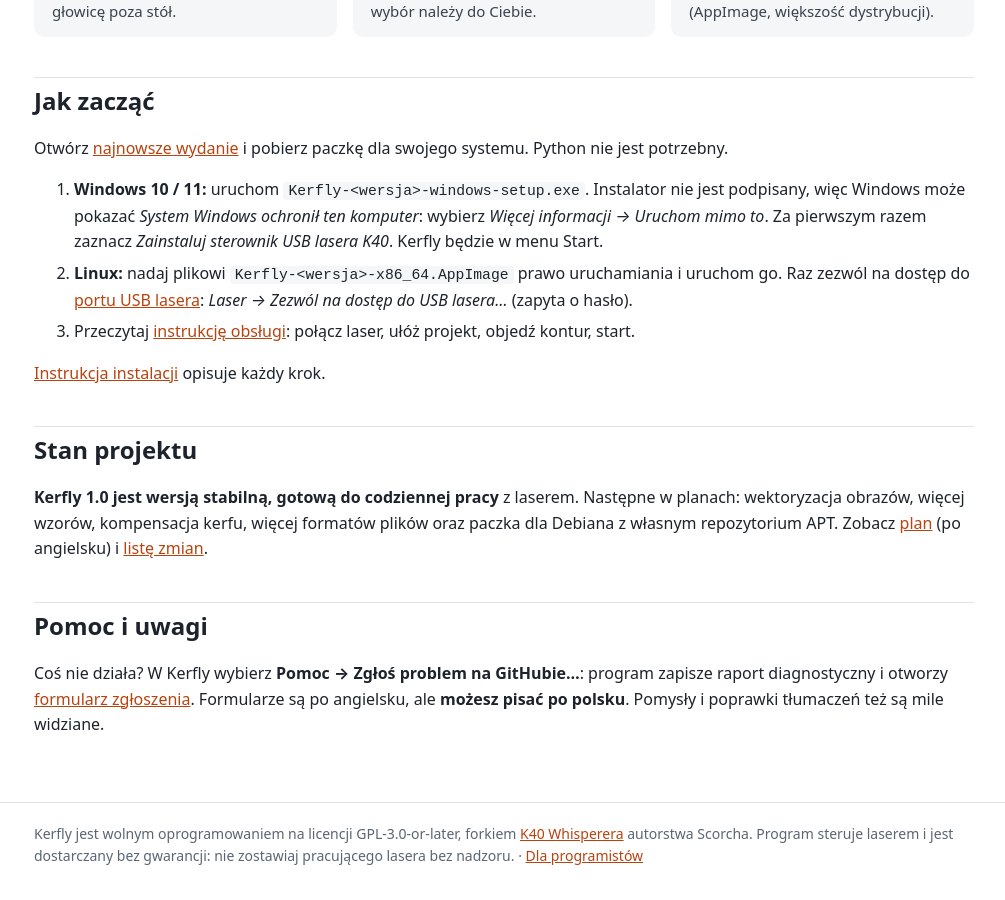
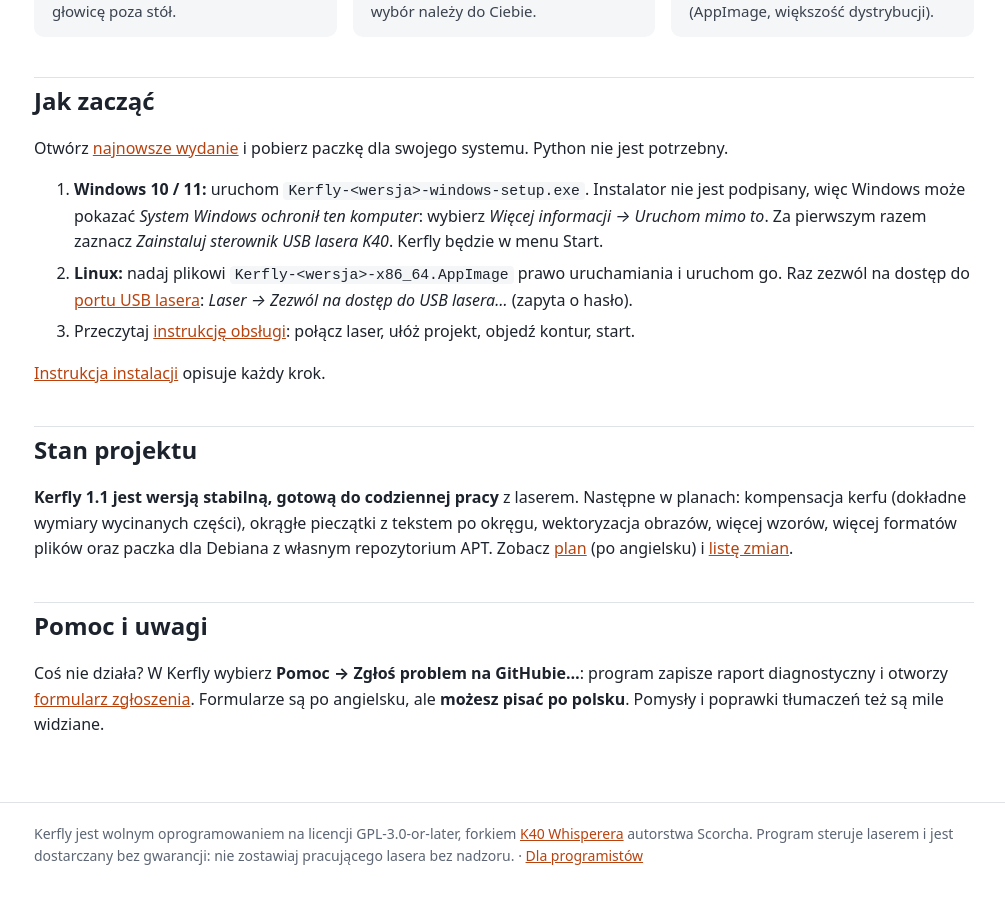
Before and after one commit to cyryllo/Kerfly, a Jekyll site: the page built from docs/pl/index.md, in a window 1280 px wide and 900 px high, scrolled down 1652 px. Shown: the whole window, without its empty margins (136-1141 px from the left). Built offline with Jekyll 4.4.1, drawn with Linux system fonts in a browser that asks for light colours.

```diff
--- a/docs/pl/index.md
+++ b/docs/pl/index.md
@@ -55,10 +55,10 @@ Otwórz <a href="{{ site.repo }}/releases/latest">najnowsze wydanie</a> i pobier
 
 ## Stan projektu
 
-**Kerfly 1.0 jest wersją stabilną, gotową do codziennej pracy** z laserem.
-Następne w planach: wektoryzacja obrazów, więcej wzorów,
-kompensacja kerfu, więcej formatów plików oraz paczka dla Debiana z własnym
-repozytorium APT. Zobacz [plan]({{ site.repo }}/blob/main/ROADMAP.md) (po angielsku) i
+**Kerfly 1.1 jest wersją stabilną, gotową do codziennej pracy** z laserem.
+Następne w planach: kompensacja kerfu (dokładne wymiary wycinanych części),
+okrągłe pieczątki z tekstem po okręgu, wektoryzacja obrazów, więcej wzorów,
+więcej formatów plików oraz paczka dla Debiana z własnym repozytorium APT. Zobacz [plan]({{ site.repo }}/blob/main/ROADMAP.md) (po angielsku) i
 [listę zmian]({{ site.repo }}/blob/main/CHANGELOG.md).
 
 ## Pomoc i uwagi
```
Also changed, not shown: docs/guide.md (+5 -4 lines), docs/index.md (+3 -2 lines), docs/pl/guide.md (+5 -4 lines), README.md, README_pl.md.
